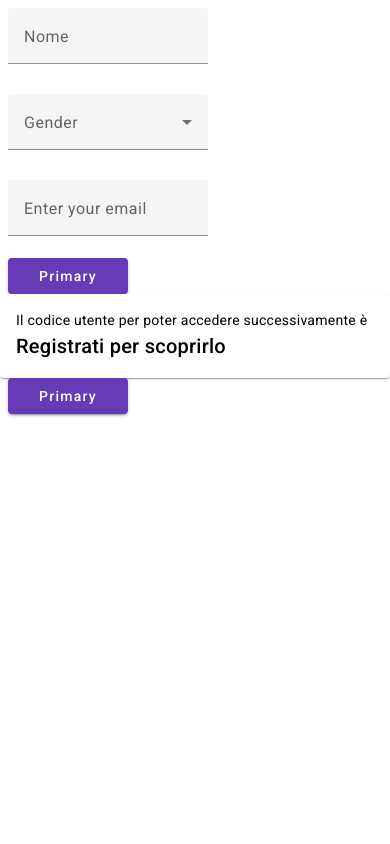
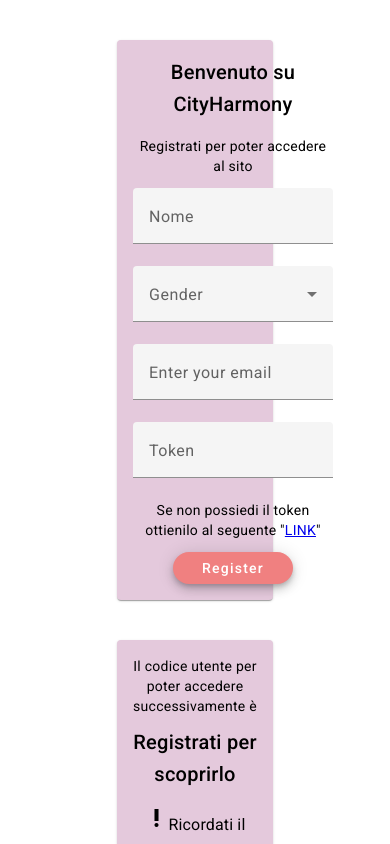
Before and after one commit to Dmytriy99/CityHarmony-Angular, an Angular app: page /register in a window 390 px wide. Shown: the top 844 px of the page. Built offline with nearby package versions, Linux system fonts and the light colour scheme.

Commit message:
login mobile

```diff
--- a/src/app/componenti/home/home.component.css
+++ b/src/app/componenti/home/home.component.css
@@ -6,25 +6,16 @@
 }
 
 mat-drawer {
-  width: 5%;
+  width: 6%;
   text-align: center;
   height: 100%;
   /* background-color: rgb(125, 112, 238); */
   background-color: rgb(228, 201, 220);
 }
-h2 {
-  margin-top: 15px;
-  font-size: 22px;
-}
-
-.menu {
-  margin-top: 15px;
-  font-weight: 500;
-  align-items: center;
-}
 
 .list {
   margin-top: 7.5px;
+  width: 100%;
 }
 
 .active {
@@ -39,3 +30,9 @@
 mat-drawer .prova {
   margin-top: auto;
 }
+
+@media only screen and (max-width: 850px) {
+  mat-drawer {
+    width: 15%;
+  }
+}
--- a/src/app/componenti/home/home.component.html
+++ b/src/app/componenti/home/home.component.html
@@ -31,20 +31,12 @@
   </mat-drawer>
   <mat-drawer-content
     ><mat-toolbar>
-      <button
-        mat-icon-button
-        class="example-icon"
-        aria-label="Example icon-button with menu icon"
-      >
+      <button mat-icon-button routerLink="posts">
         <mat-icon> emoji_transportation </mat-icon>
       </button>
       <span>CityHarmony</span>
       <span class="example-spacer"></span>
-      <button
-        mat-icon-button
-        class="example-icon"
-        aria-label="Example icon-button with share icon"
-      >
+      <button mat-icon-button type="button" (click)="logOut()">
         <mat-icon>logout</mat-icon>
       </button>
     </mat-toolbar>
--- a/src/app/componenti/home/home.component.ts
+++ b/src/app/componenti/home/home.component.ts
@@ -1,4 +1,5 @@
 import { Component, OnInit } from '@angular/core';
+import { Router } from '@angular/router';
 import { ApiService } from 'src/app/service/api.service';
 
 @Component({
@@ -10,7 +11,7 @@
   idUser: number = +localStorage.getItem('id')!;
   name: string | undefined;
 
-  constructor(private apiservice: ApiService) {}
+  constructor(private apiservice: ApiService, private route: Router) {}
   ngOnInit(): void {
     console.log('ciao');
     this.apiservice.getUser2(this.idUser).subscribe((data) => {
@@ -20,4 +21,8 @@
       });
     });
   }
+  logOut() {
+    localStorage.removeItem('isLog');
+    this.route.navigate(['register']);
+  }
 }
--- a/src/app/componenti/login/login.component.css
+++ b/src/app/componenti/login/login.component.css
@@ -0,0 +1,27 @@
+mat-card {
+  width: 40%;
+  margin: 0 auto;
+  margin-top: 120px;
+  background-color: rgb(228, 201, 220);
+}
+
+mat-form-field {
+  margin-top: 8px;
+  flex-direction: column;
+  display: flex;
+  width: 200px;
+  margin: 0 auto;
+}
+
+button {
+  display: flex;
+  margin-left: 8px;
+  width: 120px;
+  margin: 0 auto;
+  background-color: lightcoral;
+  height: 32px;
+}
+mat-card-content {
+  margin: 0 auto;
+  text-align: center;
+}
--- a/src/app/componenti/login/login.component.html
+++ b/src/app/componenti/login/login.component.html
@@ -1,8 +1,27 @@
-<form #loginform="ngForm" (ngSubmit)="onSubmit(loginform)">
+<!-- <form #loginform="ngForm" (ngSubmit)="onSubmit(loginform)">
   <mat-form-field>
     <mat-label>Nome</mat-label>
     <input matInput type="text" name="id" ngModel />
   </mat-form-field>
   <button mat-raised-button color="primary" type="submit">Primary</button>
   <h2>{{ error }}</h2>
-</form>
+</form> -->
+
+<mat-card>
+  <mat-card-content>
+    <h2>Login</h2>
+    <h3>Immetti le tue credenziali per poter accedere!!</h3>
+    <form #loginform="ngForm" (ngSubmit)="onSubmit(loginform)">
+      <mat-form-field>
+        <mat-label>IdUser</mat-label>
+        <input matInput type="text" name="id" ngModel />
+      </mat-form-field>
+      <mat-form-field>
+        <mat-label>Token</mat-label>
+        <input matInput type="password" name="token" ngModel />
+      </mat-form-field>
+      <button mat-fab extended color="primary" type="submit">Primary</button>
+      <h2>{{ error }}</h2>
+    </form></mat-card-content
+  >
+</mat-card>
--- a/src/app/componenti/login/login.component.ts
+++ b/src/app/componenti/login/login.component.ts
@@ -11,18 +11,18 @@
 })
 export class LoginComponent {
   error!: string;
-  idLocal = localStorage.getItem('id');
+  idLocal: number = +localStorage.getItem('id')!;
+  localToken: string = localStorage.getItem('token')!;
   constructor(private apiService: ApiService, private route: Router) {}
-  ngOnInit(): void {
-    console.log(this.idLocal);
-  }
+  ngOnInit(): void {}
   onSubmit(form: NgForm) {
     const idUser = form.value.id;
+    const token = form.value.token;
     this.apiService
       .getUser2(idUser)
       .pipe(catchError(() => of(this.error)))
       .subscribe((data: any) => {
-        if (data.id == this.idLocal) {
+        if (data.id == this.idLocal && token == this.localToken) {
           localStorage.setItem('isLog', 'true');
           this.route.navigate(['/posts']);
         } else {
--- a/src/app/componenti/post/post.component.css
+++ b/src/app/componenti/post/post.component.css
@@ -1,5 +1,6 @@
 button {
   background-color: lightcoral;
+  height: 32px;
 }
 
 .add {
@@ -49,7 +50,3 @@
 .back {
   margin-left: 10px;
 }
-
-button {
-  height: 32px;
-}
--- a/src/app/componenti/register/register.component.css
+++ b/src/app/componenti/register/register.component.css
@@ -4,13 +4,41 @@
   flex-direction: column;
   display: flex;
   width: 200px;
+  margin: 0 auto;
 }
-form {
+/* form {
   display: flex;
   flex-direction: column;
+  margin: 0 auto;
+  text-align: center;
+} */
+
+button {
+  display: flex;
+  margin-left: 8px;
+  width: 120px;
+  margin: 0 auto;
+  background-color: lightcoral;
+  height: 32px;
 }
 
-button {
-  margin-left: 8px;
-  width: 120px;
+mat-card {
+  width: 40%;
+  margin: 0 auto;
+  margin-bottom: 40px;
+  margin-top: 40px;
+  background-color: rgb(228, 201, 220);
 }
+
+mat-card-content {
+  margin: 0 auto;
+  text-align: center;
+}
+
+h2 {
+  text-align: center;
+}
+
+.idUser {
+  margin-top: 10px;
+}
--- a/src/app/componenti/register/register.component.html
+++ b/src/app/componenti/register/register.component.html
@@ -1,4 +1,4 @@
-<form #loginform="ngForm" (ngSubmit)="onSubmit(loginform)">
+<!-- <form #loginform="ngForm" (ngSubmit)="onSubmit(loginform)">
   <mat-form-field>
     <mat-label>Nome</mat-label>
     <input matInput type="text" name="name" ngModel />
@@ -21,14 +21,64 @@
     />
   </mat-form-field>
   <button mat-raised-button color="primary" type="submit">Primary</button>
-</form>
+</form> -->
+
+<mat-card>
+  <mat-card-content
+    ><h2>Benvenuto su CityHarmony</h2>
+    <p>Registrati per poter accedere al sito</p>
+    <form #loginform="ngForm" (ngSubmit)="onSubmit(loginform)">
+      <mat-form-field>
+        <mat-label>Nome</mat-label>
+        <input matInput type="text" name="name" ngModel />
+      </mat-form-field>
+      <mat-form-field>
+        <mat-label>Gender</mat-label>
+        <mat-select name="gender" ngModel="data.select">
+          <mat-option value="male">Male</mat-option>
+          <mat-option value="female">Female</mat-option>
+        </mat-select>
+      </mat-form-field>
+      <mat-form-field>
+        <mat-label>Enter your email</mat-label>
+        <input
+          matInput
+          placeholder="pat@example.com"
+          type="email"
+          name="email"
+          ngModel
+        />
+      </mat-form-field>
+      <mat-form-field>
+        <mat-label>Token</mat-label>
+        <input matInput type="password" name="token" ngModel />
+      </mat-form-field>
+      <p>
+        Se non possiedi il token ottienilo al seguente "<a
+          href="https://gorest.co.in/my-account/access-tokens"
+          >LINK</a
+        >"
+      </p>
+      <button mat-fab extended color="primary" type="submit">Register</button>
+    </form></mat-card-content
+  >
+</mat-card>
+
 <mat-card>
   <mat-card-content
     >Il codice utente per poter accedere successivamente è
-    <h2>{{ idUser }}</h2></mat-card-content
-  >
+    <h2 class="idUser">{{ idUser }}</h2>
+    <h3>
+      <mat-icon>priority_high</mat-icon>Ricordati il codice per poter accedere
+      nuovamente attraverso il Login
+    </h3>
+    <h3>
+      Se ti sei appena registrato o hai già ottentuto le credenziali clicca qui
+    </h3>
+    <button mat-fab extended color="primary" type="submit" routerLink="login">
+      Login
+    </button>
+  </mat-card-content>
 </mat-card>
-<button mat-raised-button color="primary" type="submit" routerLink="login">
-  Primary
-</button>
+
 <router-outlet></router-outlet>
--- a/src/app/componenti/register/register.component.ts
+++ b/src/app/componenti/register/register.component.ts
@@ -20,6 +20,7 @@
     const name = form.value.name;
     const email = form.value.email;
     const gender = form.value.gender;
+    const token: string = form.value.token;
     console.log(form.value);
     this.apiService
       .addUser({
@@ -37,6 +38,7 @@
           data.status
         );
         localStorage.setItem('user', JSON.stringify(this.apiService.user));
+        localStorage.setItem('token', token);
         this.apiService.getUser().subscribe((data) => {
           this.persone = data;
           if (this.idUser == null) {
@@ -44,8 +46,8 @@
           } else {
             this.idUser = this.persone[0].id;
           }
-          console.log(this.idUser);
-          console.log(this.persone[0].id);
+          // console.log(this.idUser);
+          // console.log(this.persone[0].id);
           localStorage.setItem('id', this.persone[0].id);
         });
       });
--- a/src/app/service/api.service.ts
+++ b/src/app/service/api.service.ts
@@ -7,8 +7,9 @@
   providedIn: 'root',
 })
 export class ApiService {
-  token: string =
+  provatoken: string =
     '78d9b874c8945f8b890ec61e0e4d0c5f0a64001f932e5f5c899c61b77f8aac74';
+  token: string = localStorage.getItem('token')!;
   urlPost: any = 'https://gorest.co.in/public/v2/posts';
   urlUser: any = 'https://gorest.co.in/public/v2/users';
   user!: User;
```
